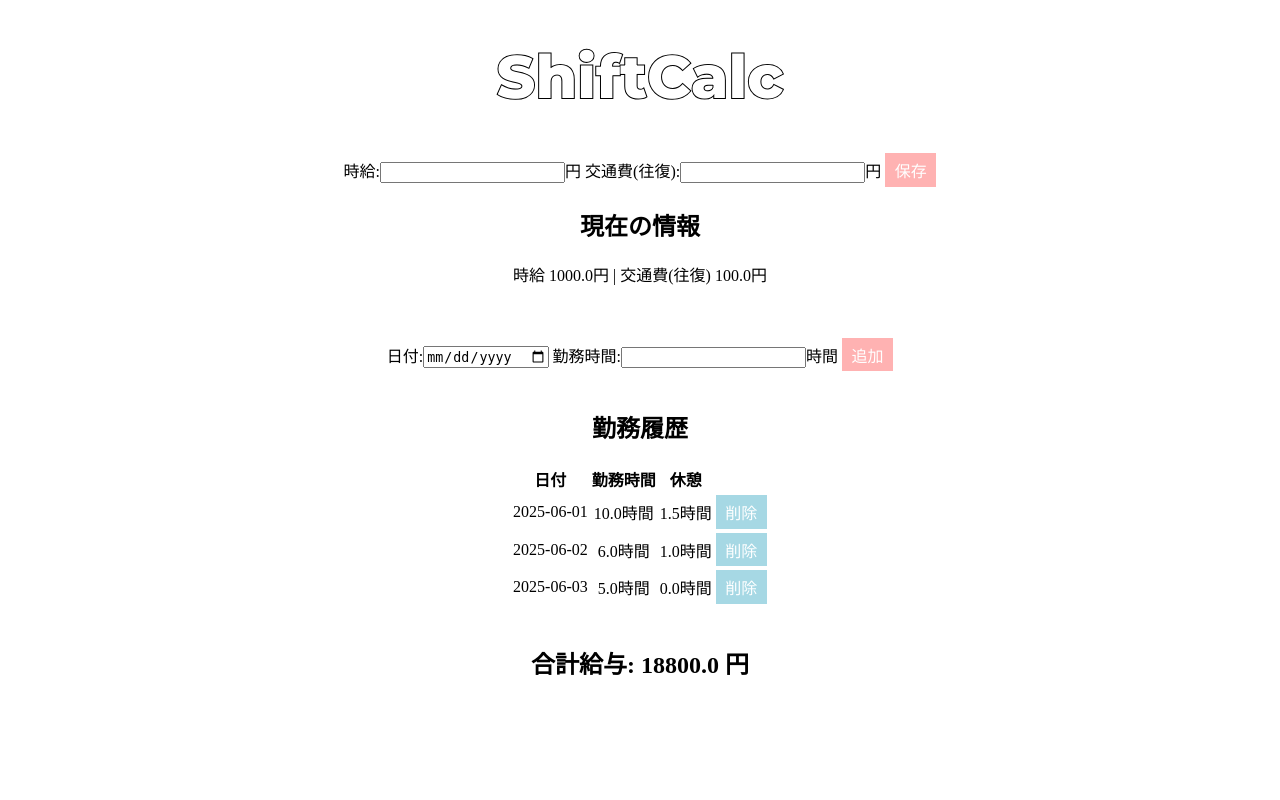
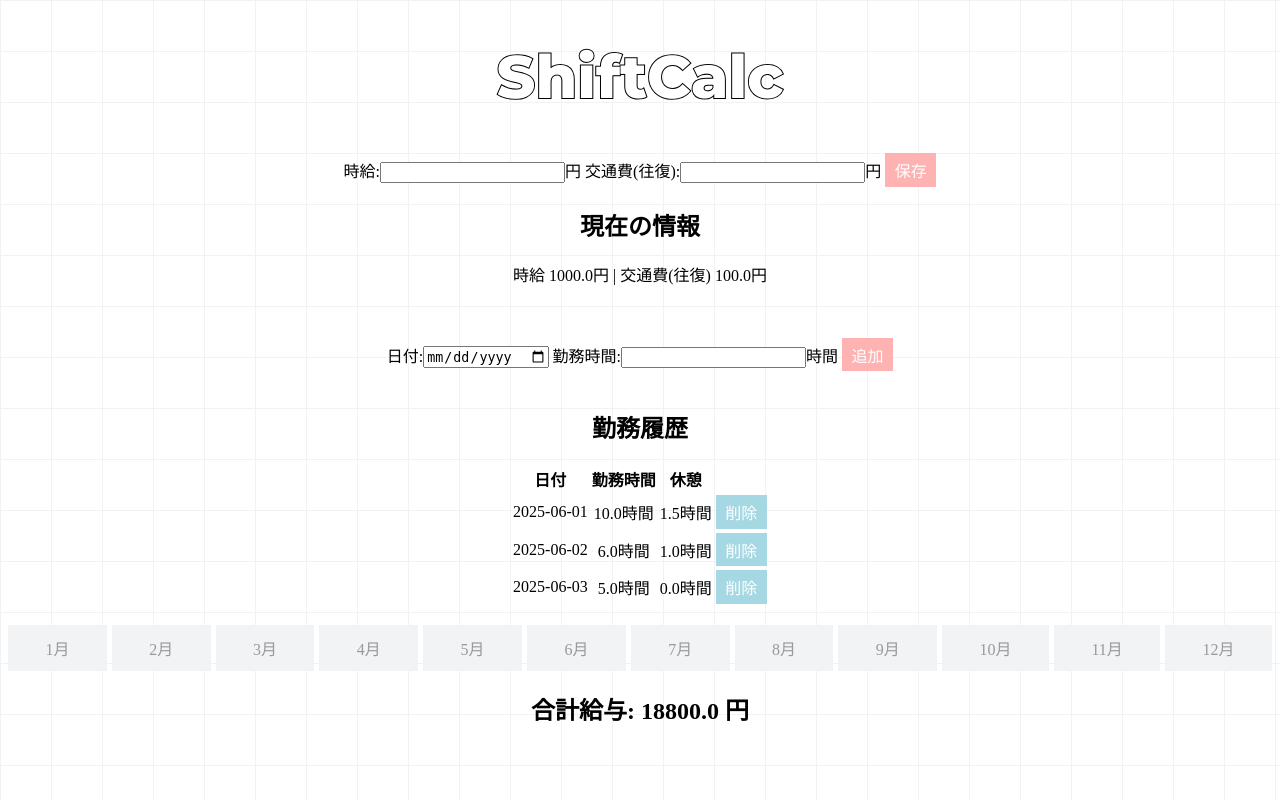
Before and after one commit to og1474/shift-app, a Flask app: page / in a window 1280 px wide. Run offline with Flask 3, Linux system fonts and the light colour scheme; data comes from the database, SQL or seed files in the repository.

Commit message:
タブで月ごとに表示する機能を追加

```diff
--- a/static/style.css
+++ b/static/style.css
@@ -1,5 +1,7 @@
 body {
     text-align: center;
+    background-image: linear-gradient(90deg, #f2f2f2 1px, transparent 1px), linear-gradient(#f2f2f2 1px, transparent 1px);
+    background-size: 51px 51px;
 }
 h1 {
   font-family: "Montserrat", sans-serif;
@@ -39,3 +41,36 @@ button.delete {
 button.delete:hover {
     background-color: #91cbe0;
 }
+
+.tab-switch {
+    display: flex;
+    flex-wrap: wrap;
+    margin: auto;
+    justify-content: center;
+    gap: 5px;
+}
+.tab-switch > label {
+    flex: 1 1 auto;
+    order: -1;
+    position: relative;
+    padding: .7em 1em;
+    background-color: #f2f3f4;
+    color: #999;
+    text-align: center;
+    transition: .3s all;
+}
+.tab-switch > label:hover,.tab-switch label:has(:checked) {
+    background-color: #757f96;
+    color: #fff;
+}
+.tab-switch input {
+    display: none;
+}
+.tab-switch > div {
+    display: none;
+    width: 75%;
+    padding: 1.5em 1em;
+}
+.tab-switch label:has(:checked) + div {
+    display: block;
+}
--- a/templates/index.html
+++ b/templates/index.html
@@ -42,6 +42,16 @@
         {% endfor %}
     </table><br>
 
+    <div class="tab-switch">
+        {% for i in range(1,13) %}
+            {% set month = '%02d' % i %}
+            <label><input type="radio" name="TAB">{{ i }}月</label>
+            <div class="tab-contents">
+                <h2>{{ i }}月の勤務履歴</h2>
+            </div>
+        {% endfor %}
+    </div>
+
     <h2>合計給与: {{ total }} 円</h2>
 </body>
 </html>
```
